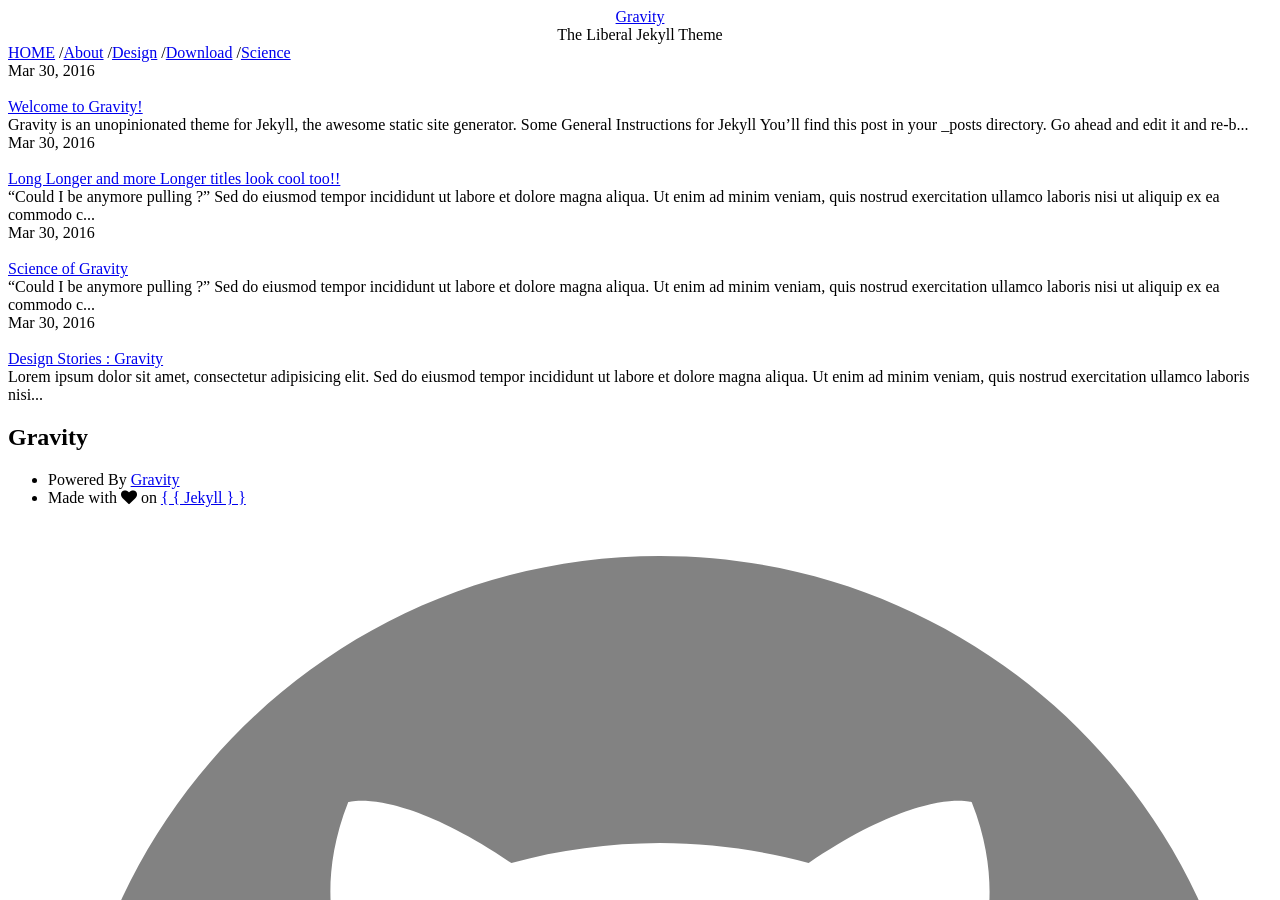
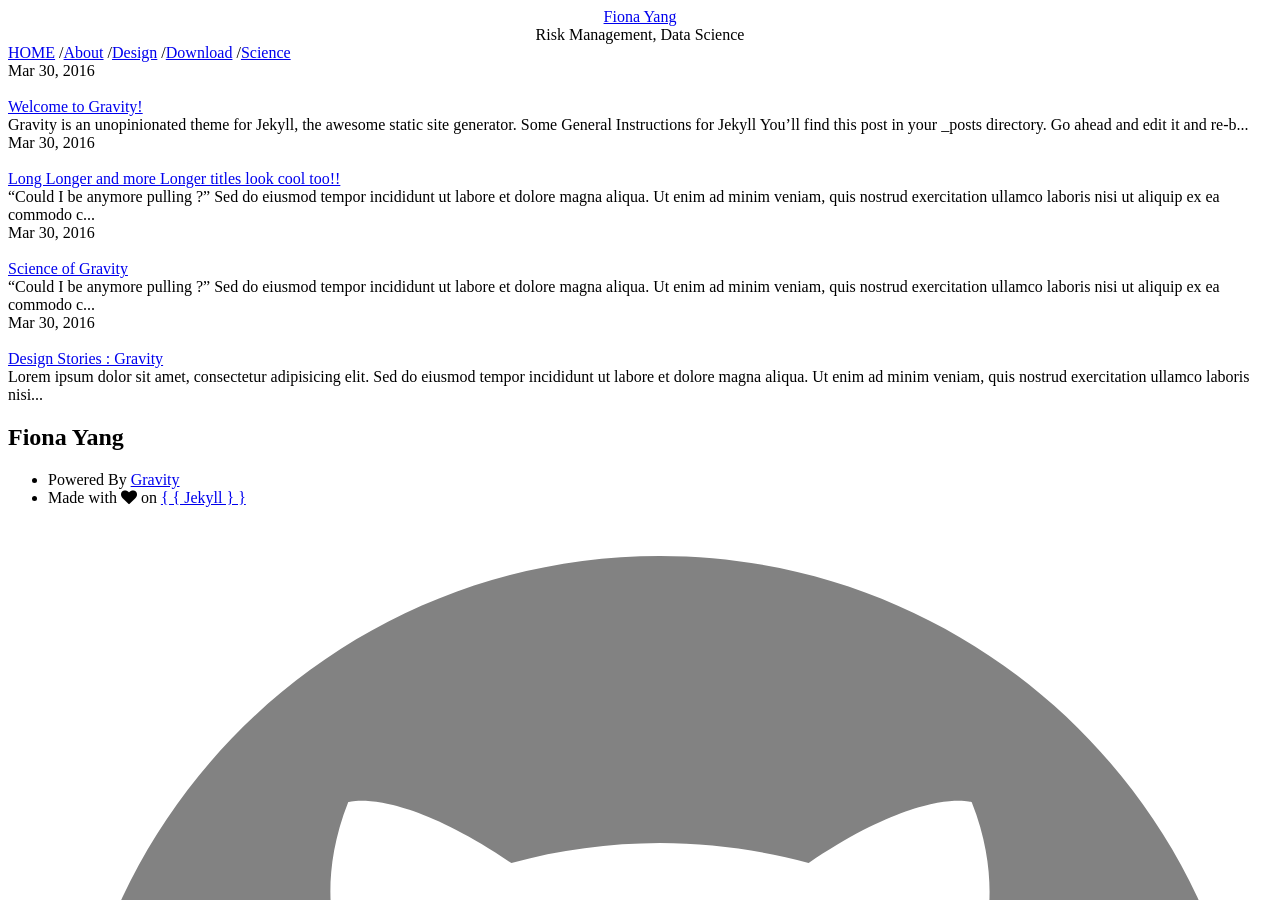
Before and after one commit to fionayang288/fiona_page, a Jekyll site: the page built from index.html, in a window 1280 px wide and 900 px high. Built offline with Jekyll 4.4.1, drawn with Linux system fonts in a browser that asks for light colours; nearby versions of some CDN libraries; the list of posts is cut into pages by our own code; some of the changed text lies outside the part shown.

Commit message:
Update _config.yml

```diff
--- a/_config.yml
+++ b/_config.yml
@@ -6,13 +6,13 @@
 # 'jekyll serve'. If you change this file, please restart the server process.
 
 # Site settings
-title: Gravity
-email: hemangsk@gmail.com
-description: The Liberal Jekyll Theme
+title: Fiona Yang
+email: fiona.yang28@gmail.com
+description: Risk Management, Data Science
 baseurl: "fiona_page" # the subpath of your site, e.g. /blog
 url: "" # the base hostname & protocol for your site
-twitter_username: hemang_kumar
-github_username:  hemangsk
+twitter_username:
+github_username: fionayang288
 paginate: 5
 theme-dark: false #Set to true to change to dark website theme
 
```
